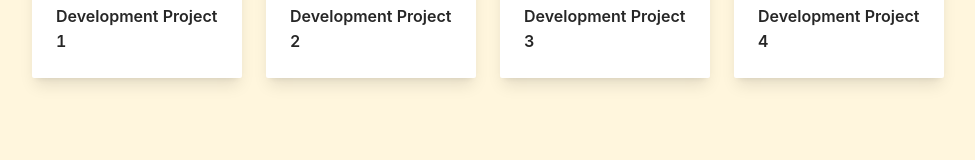
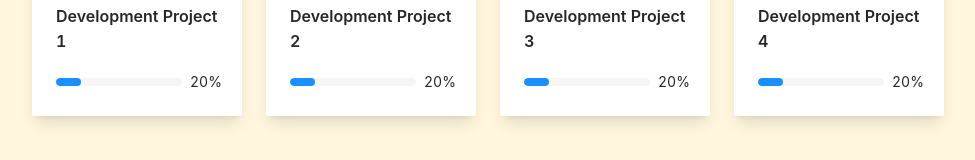
Before and after one commit to seanisoverhere/blockchainTown, a Next.js app in the folder frontend-v1/: page / in a window 1280 px wide. Shown: the part 408-568 px from the top of the page, without its empty margins (152-1127 px from the left). Built offline with nearby package versions, Linux system fonts and the light colour scheme.

Commit message:
add progress bar

```diff
--- a/frontend-v1/src/components/ItemCard/index.tsx
+++ b/frontend-v1/src/components/ItemCard/index.tsx
@@ -1,5 +1,6 @@
 import React from "react";
 import { ImgWrapper, StyledCard, StyledImg, TitleText } from "./styles";
+import { Progress } from "antd";
 
 type ItemCardProps = {
   title: string;
@@ -20,6 +21,7 @@ const ItemCard = ({ title, image, description, cost, link }: ItemCardProps) => {
       }
     >
       <TitleText>{title}</TitleText>
+      <Progress percent={20} />
     </StyledCard>
   );
 };
--- a/frontend-v1/src/components/ItemCard/styles.ts
+++ b/frontend-v1/src/components/ItemCard/styles.ts
@@ -9,6 +9,7 @@ export const StyledCard = styled(Card)`
 export const TitleText = styled.div`
   font-size: 1rem;
   font-weight: 600;
+  margin-bottom: 1rem;
 `;
 
 export const ImgWrapper = styled.div`
```
